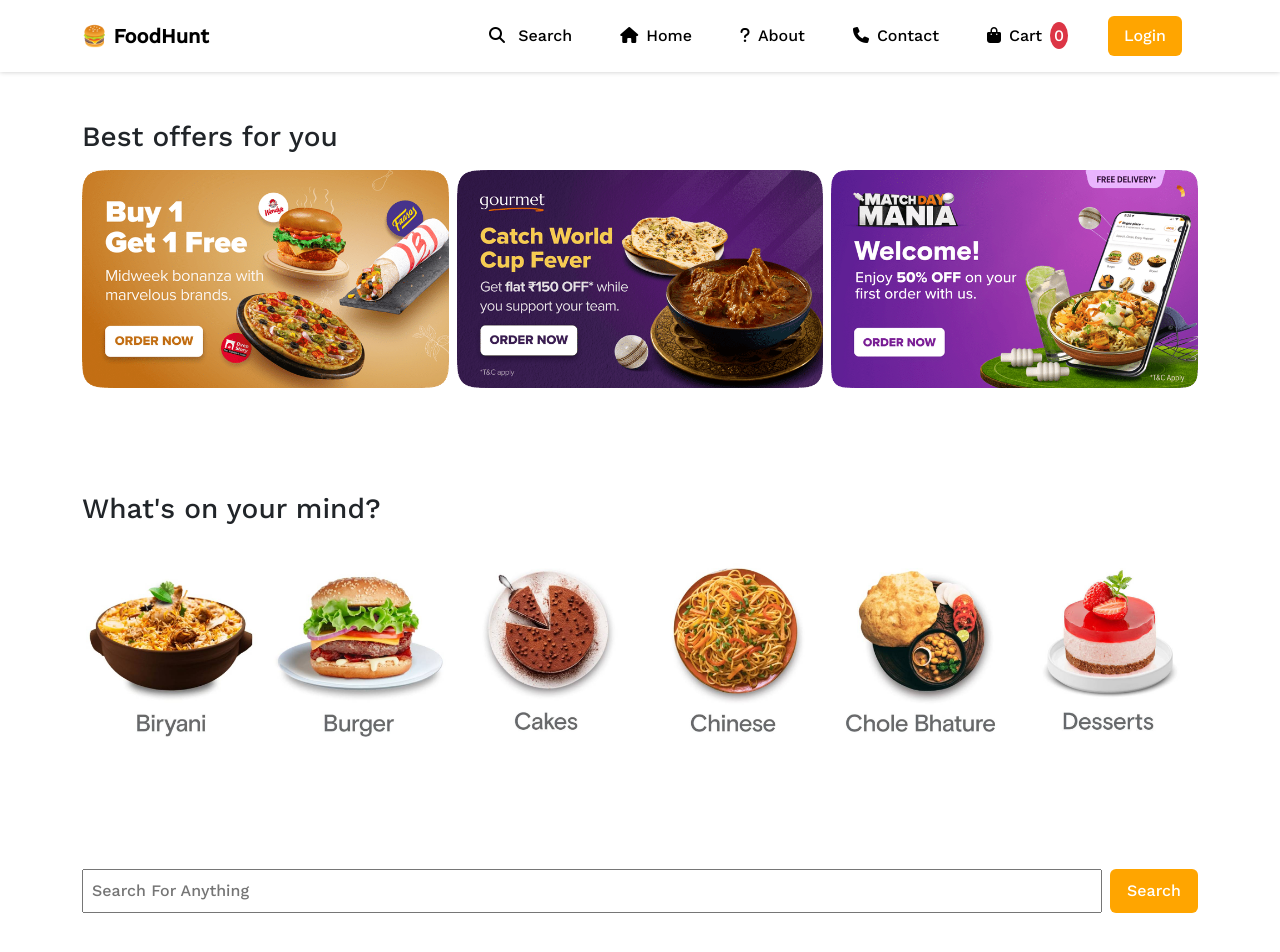
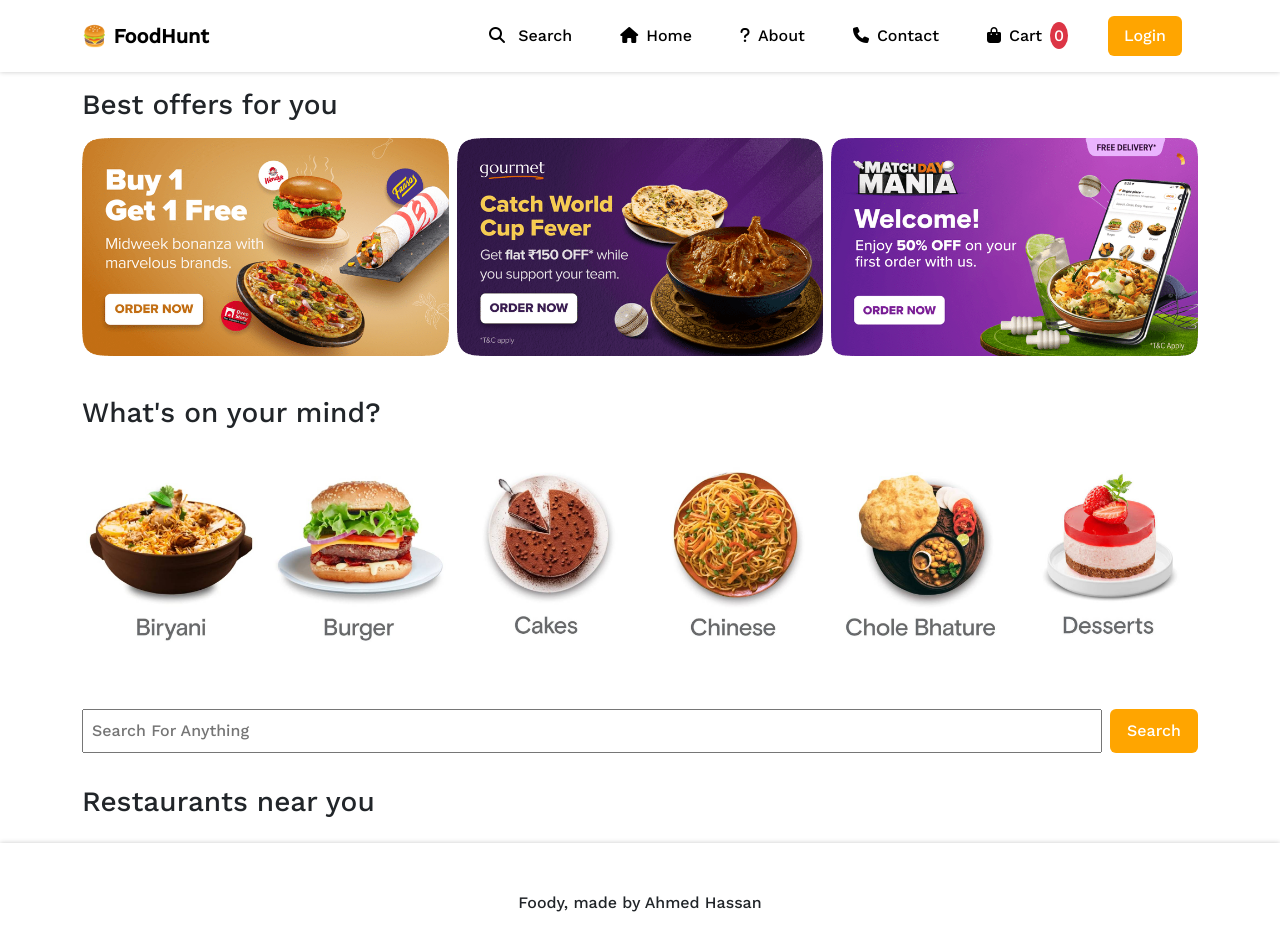
Before and after one commit to AhmedHassan222/React-FoodHunt-app, a React (Create React App) app: page /#/ in a window 1280 px wide. Shown: the top 952 px of the page. Built offline with nearby package versions, Linux system fonts and the light colour scheme.

Commit message:
second commit

```diff
--- a/src/Pages/Home.jsx
+++ b/src/Pages/Home.jsx
@@ -29,7 +29,7 @@
 
     return <>
         <header>
-            <div className="container py-5">
+            <div className="container py-3">
                 <div className="d-flex justify-content-between">
                     <h3>Best offers for you</h3>
 
@@ -50,7 +50,7 @@
                     </div>
                 </div>
             </div>
-            <div className="container py-5">
+            <div className="container py-3">
                 <div className="d-flex justify-content-between">
                     <h3>What's on your mind?</h3>
 
@@ -120,13 +120,13 @@
 
                 </div>
             </div>
-            <div className="container py-5">
+            <div className="container py-3">
                 <form className="d-flex w-100 mx-auto" role="search">
                     <input className="w-100 me-2 p-2" type="search" placeholder="Search For Anything" aria-label="Search" />
                     <button className={`btn  ${style.buttonStyle} px-3 text-white`} type="submit">Search</button>
                 </form>
             </div>
-            <div className="container py-5">
+            <div className="container py-3">
                 <h3>Restaurants near you</h3>
                 <div className="row">
                     <div className="col-6 col-md-4 col-lg-3">
```
